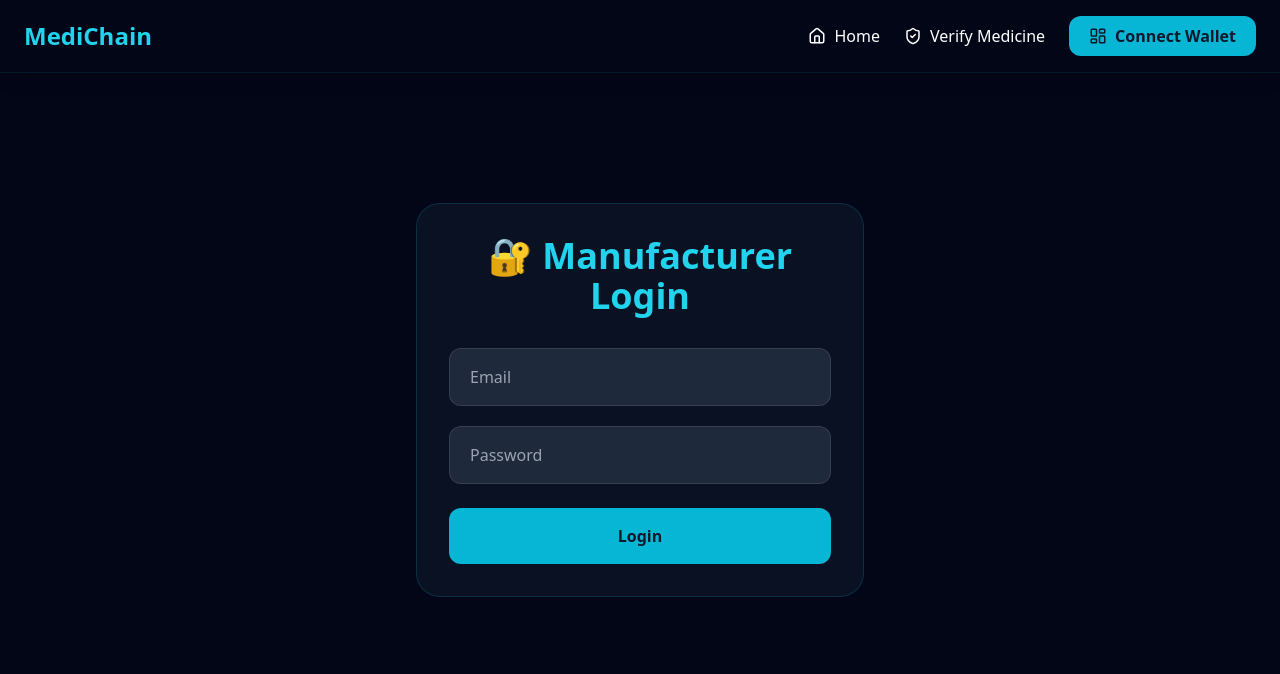
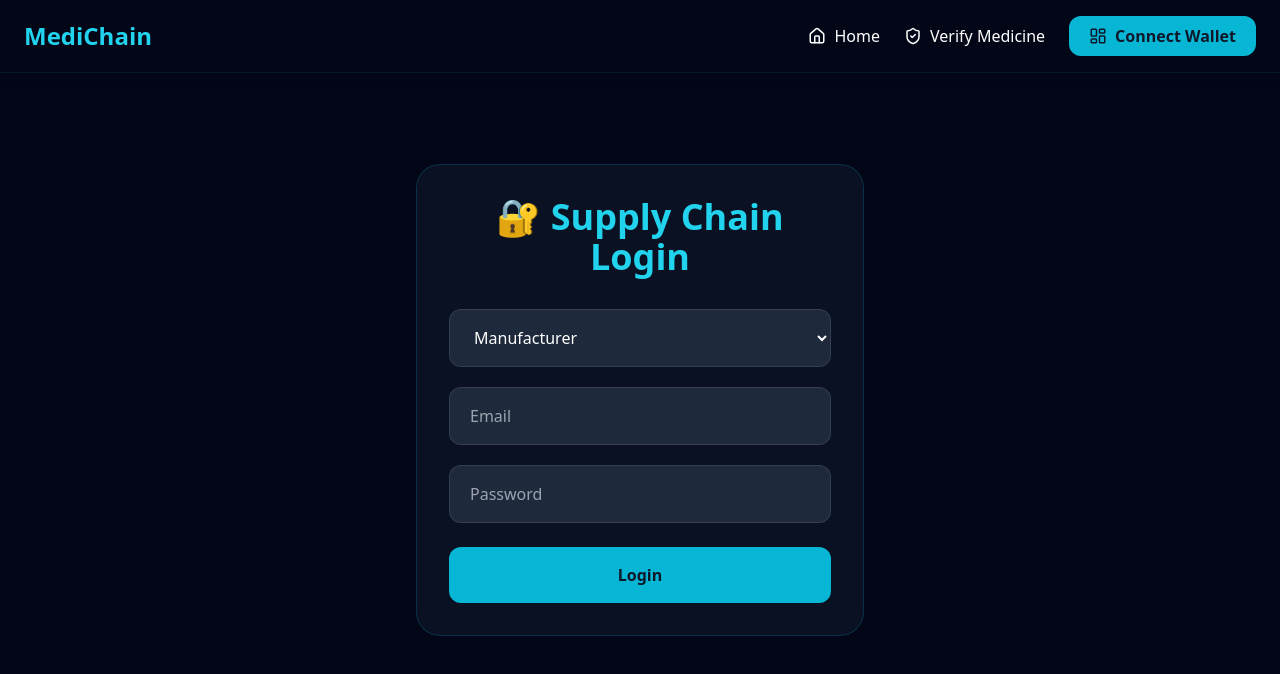
Before and after one commit to Soujana77/Blockchain-counterfeit-tracking, a React app in the folder frontend/: page /login in a window 1280 px wide. Shown: the top 674 px of the page. Built offline with nearby package versions, Linux system fonts and the light colour scheme; some icons are missing; the HTML template or start-up script is replaced by a standard one.

Commit message:
Added RBCA

```diff
--- a/frontend/src/layouts/AdminLayout.jsx
+++ b/frontend/src/layouts/AdminLayout.jsx
@@ -13,7 +13,8 @@ import {
 import { ArrowRightLeft } from "lucide-react";
 
 export default function AdminLayout() {
-
+const role =
+  localStorage.getItem("userRole");
   const navigate = useNavigate();
 
   const handleLogout = () => {
@@ -53,7 +54,7 @@ export default function AdminLayout() {
             "
           >
 
-            MediChain
+          MediChain {role && `• ${role}`}
 
           </h1>
 
@@ -81,7 +82,9 @@ export default function AdminLayout() {
 
   </Link>
 
-            {/* MEDICINE MANAGEMENT */}
+  {/* MANUFACTURER */}
+  {role === "manufacturer" && (
+
     <Link
       to="/medicine"
       className="
@@ -96,14 +99,41 @@ export default function AdminLayout() {
       "
     >
 
-
       <Pill size={20} />
 
       Medicine Management
 
     </Link>
+  )}
 
-            {/* VERIFY */}
+  {/* DISTRIBUTOR / WHOLESALER */}
+  {(role === "distributor" ||
+    role === "wholesaler") && (
+
+    <Link
+      to="/transfer"
+      className="
+        flex
+        items-center
+        gap-3
+        px-5
+        py-3
+        rounded-xl
+        hover:bg-cyan-500/10
+        transition
+      "
+    >
+
+      <ArrowRightLeft size={20} />
+
+      Transfer Ownership
+
+    </Link>
+  )}
+
+  {/* PHARMACY */}
+  {role === "pharmacy" && (
+
     <Link
       to="/verify"
       className="
@@ -118,18 +148,32 @@ export default function AdminLayout() {
       "
     >
 
-
       <ShieldCheck size={20} />
 
       Verify Medicine
 
     </Link>
+  )}
+
+  {/* COMMON */}
   <Link
-  to="/transfer"
-  className="flex items-center gap-2 p-2 rounded-lg hover:bg-gray-800"
+    to="/verify"
+    className="
+      flex
+      items-center
+      gap-3
+      px-5
+      py-3
+      rounded-xl
+      hover:bg-cyan-500/10
+      transition
+    "
   >
-  <ArrowRightLeft size={18} />
-  Transfer Ownership
+
+    <ShieldCheck size={20} />
+
+    Customer Verification
+
   </Link>
 
 </nav>
--- a/frontend/src/pages/Login.jsx
+++ b/frontend/src/pages/Login.jsx
@@ -1,4 +1,5 @@
 import { useState } from "react";
+
 import { useNavigate } from "react-router-dom";
 
 export default function Login() {
@@ -9,14 +10,16 @@ export default function Login() {
 
   const [password, setPassword] = useState("");
 
+  const [role, setRole] = useState("manufacturer");
+
   const handleLogin = (e) => {
 
     e.preventDefault();
 
-    // ✅ Simple Manufacturer Login
+    // ✅ Simple Demo Authentication
     if (
-      email === "admin@medichain.com" &&
-      password === "admin123"
+      email &&
+      password
     ) {
 
       localStorage.setItem(
@@ -24,11 +27,16 @@ export default function Login() {
         "true"
       );
 
+      localStorage.setItem(
+        "userRole",
+        role
+      );
+
       navigate("/dashboard");
 
     } else {
 
-      alert("Invalid credentials");
+      alert("Enter credentials");
     }
   };
 
@@ -69,9 +77,47 @@ export default function Login() {
           "
         >
 
-          🔐 Manufacturer Login
+          🔐 Supply Chain Login
 
         </h2>
+
+        {/* ROLE */}
+        <select
+          value={role}
+          onChange={(e) =>
+            setRole(e.target.value)
+          }
+          className="
+            w-full
+            mb-5
+            px-5
+            py-4
+            rounded-xl
+            bg-slate-800
+            border
+            border-white/10
+            outline-none
+            focus:border-cyan-400
+          "
+        >
+
+          <option value="manufacturer">
+            Manufacturer
+          </option>
+
+          <option value="distributor">
+            Distributor
+          </option>
+
+          <option value="wholesaler">
+            Wholesaler
+          </option>
+
+          <option value="pharmacy">
+            Pharmacy
+          </option>
+
+        </select>
 
         {/* EMAIL */}
         <input
--- a/frontend/src/routes/AppRoutes.jsx
+++ b/frontend/src/routes/AppRoutes.jsx
@@ -1,21 +1,43 @@
-import { Routes, Route } from "react-router-dom";
+import {
+  Routes,
+  Route,
+  Navigate
+} from "react-router-dom";
 
 // 🌍 Public Pages
 import LandingPage from "../pages/LandingPage";
 import Verify from "../pages/Verify";
-
 import Login from "../pages/Login";
 
 // 🔐 Admin Pages
 import AdminDashboard from "../pages/AdminDashboard";
 import Medicine from "../pages/Medicine";
+import TransferOwnership from "../pages/TransferOwnership";
 
 // 🔒 Protection
 import ProtectedRoute from "../components/ProtectedRoute";
 
 // 🧭 Layout
 import AdminLayout from "../layouts/AdminLayout";
-import TransferOwnership from "../pages/TransferOwnership";
+
+// ==============================
+// ROLE PROTECTION
+// ==============================
+const RoleProtectedRoute = ({
+  children,
+  allowedRoles
+}) => {
+
+  const role =
+    localStorage.getItem("userRole");
+
+  if (!allowedRoles.includes(role)) {
+
+    return <Navigate to="/dashboard" />;
+  }
+
+  return children;
+};
 
 export default function AppRoutes() {
 
@@ -49,23 +71,44 @@ export default function AppRoutes() {
           </ProtectedRoute>
         }
       >
-        <Route
-  path="/transfer"
-  element={
-    <ProtectedRoute>
-      <TransferOwnership />
-    </ProtectedRoute>
-  }
-/>
 
+        {/* COMMON DASHBOARD */}
         <Route
           path="/dashboard"
           element={<AdminDashboard />}
         />
 
+        {/* MANUFACTURER ONLY */}
         <Route
           path="/medicine"
-          element={<Medicine />}
+          element={
+            <RoleProtectedRoute
+              allowedRoles={[
+                "manufacturer"
+              ]}
+            >
+
+              <Medicine />
+
+            </RoleProtectedRoute>
+          }
+        />
+
+        {/* DISTRIBUTOR + WHOLESALER */}
+        <Route
+          path="/transfer"
+          element={
+            <RoleProtectedRoute
+              allowedRoles={[
+                "distributor",
+                "wholesaler"
+              ]}
+            >
+
+              <TransferOwnership />
+
+            </RoleProtectedRoute>
+          }
         />
 
       </Route>
```
Also changed, not shown: 2 other files (tests, documents, lock files or other folders). Lines whose indentation alone changed are shown as unchanged.
